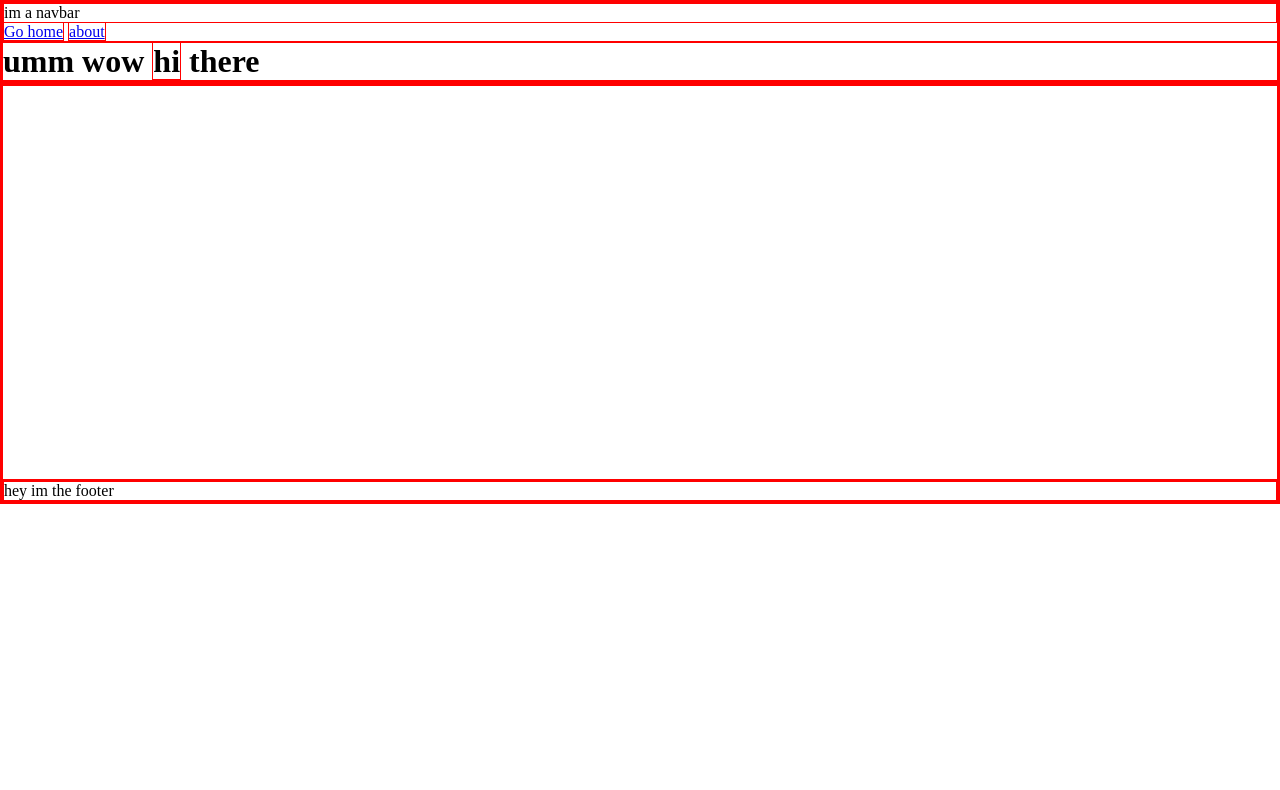
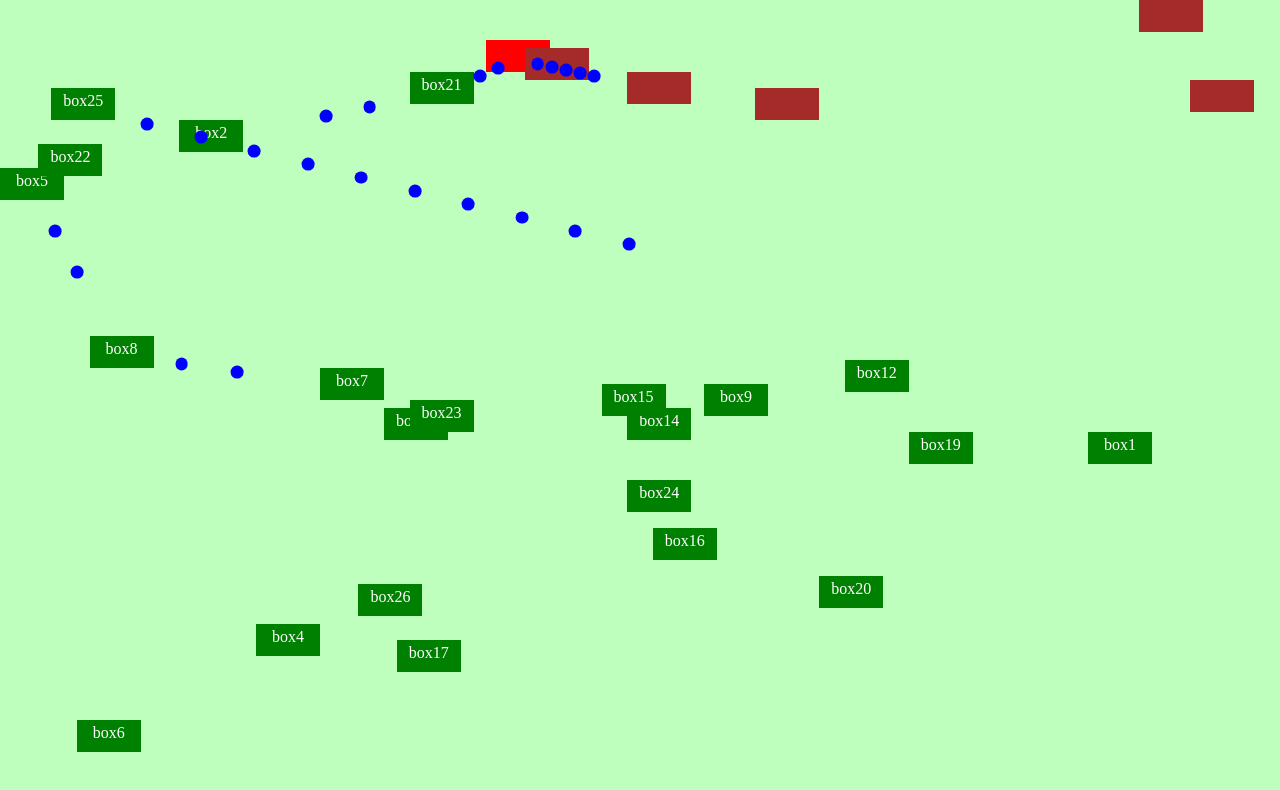
Before and after one commit to MaxwellW32/oldProjects, a website with bundled scripts: page index.html in a window 1280 px wide. Built offline with nearby package versions, Linux system fonts and the light colour scheme.

Commit message:
first commit

```diff
--- a/index.css
+++ b/index.css
@@ -2,51 +2,69 @@
     box-sizing: border-box;
     margin: 0;
     padding: 0;
-    border: 1px solid red !important;
+    /* border: 1px solid red !important; */
 }
 
-body {
-    overflow-x: hidden;
-}
-.workingDiv{
-    height: 395px;
-    overflow: hidden;
+body{
+    text-align: center;
+    color: white;
+    background-color: brown;
+    font-size: calc(1px, 1vw, 3rem);
 }
 
-.mainH1{
-    cursor: pointer;
+#rootDiv{
+    height: 100dvh;
+    background-color: rgb(190, 255, 190);
+    position: relative;
 }
 
-@keyframes shake {
-    to { transform: translateX(10%) }
+.smallRec{
+    position: absolute;
+    aspect-ratio: 2/1;
+    background-color: brown;
+    display: grid;
+    align-items: center;
+    justify-items: center;
 }
 
-.scaleCircle{
+#safeRect{
+    height: 100%;
+    position: absolute;
+    top: 0;
+    left: 100%;
+    translate: -100%;
+    width: 5%;
+    background-color: blueviolet;
+}
+
+.bubble{
+    width: 1%;
+    position: absolute;
+    aspect-ratio: 1/1;
+    background-color: blue;
     border-radius: 50%;
-    width: 20px;
+    translate: -50% -50%;
+}
+
+.boxNumber{
+    /* height: 100%; */
+}
+
+@keyframes rumbleBubble {
+    0% {translate: 0% 0%;}
+    25% {translate: 10% 10%;}
+    50% {translate: -10% 10%;}
+    75% {translate: 10% -10%;}
+    85% {translate: -10% -10%;}
+    95% {translate: 20% 20%;}
+    100% {translate: -30% -30%;}
+
+}
+#myTest{
+    background-color: brown;
     aspect-ratio: 1/1;
     position: absolute;
-    top: 10%;
-    left: 90%;
-    background-color: red;
-    border: none !important;
-    z-index: 2;
-    transition: scale 400ms;
+    width: 2rem;
+    top: 0;
+    left: 2rem;
 }
-
-.scaleCircle:last-of-type{
-    /* in front */
-    background-color: green;
-    z-index: 1;
-}
-
-.circText{
-    position: absolute;
-    top: 50%;
-    left: 50%;
-    white-space: nowrap;
-    translate: -50% -50%;
-    font-size: .15rem;
-    color: white;
-    border: none !important;
-}
--- a/index.html
+++ b/index.html
@@ -6,18 +6,12 @@
     <meta name="viewport" content="width=device-width, initial-scale=1.0">
     <link rel="stylesheet" href="index.css" />
     <title>Document</title>
-    <script defer src="./build/useful/LoadNavBar.js"></script>
+    <!-- <script defer src="./build/useful/LoadNavBar.js"></script> -->
     <script defer src="./build/index.js"></script>
 </head>
 <body>
+
     <div class="holdNavBar"></div>
-
-    <h1 class="mainH1">umm wow <span class="mainH1Span">hi</span> there</h1>
-
-    <div class="circleScale1"></div>
-    <div class="circleScale2"></div>
-
-    <div class="workingDiv"></div>
 
     <div class="holdFooter"></div>
 </body>
--- a/src/index.ts
+++ b/src/index.ts
@@ -1,236 +1,265 @@
+function startAll(){
+    //declare dom elements here
 
-function AllForTrackingMouse(){
-    const mySpan = document.querySelector(".mainH1Span") as HTMLSpanElement
+    function makeElement(elType: string, id: string, className: string){
+        const element = document.createElement(`${elType}`)
 
-    function startKeydown(){
-        document.addEventListener("keydown", handleKeydown)
+        if (id !== ""){
+            element.setAttribute("id", `${id}`)
         }
-    startKeydown()
 
-    function handleKeydown(event: KeyboardEvent){
-        const eventLetter = event.key.toLowerCase()
+        if (className !== ""){
+            element.setAttribute("class", `${className}`)
+        }
 
-        if (eventLetter === "k"){
-            console.log(`started`)
-            startTrackingMouse()
+        return element
+    }
+
+    function makeAll(){
+        //make all elements on the page
+
+        //add rootdiv
+        const rootDiv = makeElement("div","rootDiv","")
+
+        const body = document.querySelector('body') as HTMLElement;
+        const firstChild = body.firstElementChild;
+
+        if (firstChild === null) {
+        body.appendChild(rootDiv);
+        } else if (firstChild.id !== "rootDiv") {
+        body.insertBefore(rootDiv, firstChild.nextSibling);
+        }
+
+    }
+    makeAll()
+
+    //useAll properties made - variable declarations
+    const rootDiv = document.querySelector("#rootDiv") as HTMLElement
+
+    function myGame(amount: number){
+        rootDiv.innerHTML = ""
+
+        //brown squares
+        function makeSmallRecs(amount: number){
+            for (let i = 0; i <  amount; i++) {
+                const smallRec = makeElement("div", "", "smallRec")
+                rootDiv.appendChild(smallRec)
+            }
+        }
+        makeSmallRecs(amount)
+
+        const smallRectangles: NodeListOf<HTMLElement> = document.querySelectorAll(".smallRec")
+
+        //main code starts here
+        const allRecPositions:{
+            [key: string] : [number, number, boolean]
+        } = {
+        }
+
+        const alldistCompareAll:{
+            [key: string] : number
+        } = {
+        }
+
+        smallRectangles.forEach((eachRec, index) => {
+
+            const rndWidth = 5 - Math.floor((Math.random() * 1))
+            const maxWidth = 100 - rndWidth
+            const maxHeight = 100 - rndWidth
+
+            const rndX = Math.floor(Math.random() * maxWidth)
+            const rndY = Math.floor(Math.random() * maxHeight)
+
+            eachRec.style.top = `${rndY}%`
+            eachRec.style.left = `${rndX}%`
+            eachRec.style.width = `${rndWidth}%`
+
+            allRecPositions[`box${index+1}`] = [rndX + rndWidth / 2, rndY + rndWidth / 2, false]
+            eachRec.setAttribute("id", `box${index+1}`)
+
+        })
+
+
+        let currentBox = "box1"
+        let smallestDistArrObj : [string, number] = ["", Infinity]
+
+
+        let runAmt = 0
+
+        function assignNextSmallest(){
+            allRecPositions[currentBox][2] = true
+            smallestDistArrObj = ["", Infinity]
+            let comparedDistance
+
+            for (const key in allRecPositions) {
+
+                if (allRecPositions[key][2] === false){
+                    comparedDistance = findDistance(allRecPositions[currentBox][0], allRecPositions[currentBox][1], allRecPositions[key][0], allRecPositions[key][1])
+
+                    alldistCompareAll[key] = comparedDistance
+
+                    if (comparedDistance <= smallestDistArrObj[1]){
+                        smallestDistArrObj = [key, comparedDistance]
+                    }
                 }
             }
 
-    function startTrackingMouse(){
+            allRecPositions[smallestDistArrObj[0]][2] = true
 
-        let timesRan = 0
-        let deviation = 0
-        let maxDeviation = 0
-        let steps = 0
-        let deviationLimit = 5
 
-        function addMouseMove(){
-            document.addEventListener("mousemove", mouseWatch)
-        }
-        addMouseMove()
+            const div1Rect = {
+                left: allRecPositions[currentBox][0],
+                right: 100 - allRecPositions[currentBox][0],
+                top: allRecPositions[currentBox][1],
+                bottom: 100 - allRecPositions[currentBox][1]
+            };
+            const div2Rect = {
+                left: allRecPositions[smallestDistArrObj[0]][0],
+                right: 100 - allRecPositions[smallestDistArrObj[0]][0],
+                top: allRecPositions[smallestDistArrObj[0]][1],
+                bottom: 100 - allRecPositions[smallestDistArrObj[0]][1]
+            };
 
-        let mousePosition = {mouseY: 0}
-        let lastMousePosition = {mouseY: 0}
-        let alreadyRun = false
 
-        let lives = 3
 
-        function startOver(){
-            // alert(`reset`)
-            console.clear()
-            timesRan = 0
-            deviation = 0
-            maxDeviation = 0
-            steps = 0
-            mousePosition.mouseY = 0
-            lastMousePosition.mouseY = 0
-            alreadyRun = false
-            lives = 3
+            const midpoint = {
+            x: (div1Rect.left + div2Rect.left) / 2,
+            y: (div1Rect.top + div2Rect.top) / 2,
+            };
+
+            const angle = Math.atan2(div2Rect.top - div1Rect.top, div2Rect.left - div1Rect.left);
+
+            const segmentCount = 10;
+            const segmentLength = comparedDistance as number / segmentCount;
+
+            const segmentPoints: {
+                x: number,
+                y: number,
+            }[] = [];
+
+            for (let i = 0; i <= segmentCount; i++) {
+                const x = midpoint.x + Math.cos(angle) * (i * segmentLength);
+                const y = midpoint.y + Math.sin(angle) * (i * segmentLength);
+
+                // Check if the x coordinate lies outside the bounds of the parent divs
+                if (x < Math.min(div1Rect.left, div2Rect.left) || x > Math.max(div1Rect.right, div2Rect.right)) {
+                    continue;
                 }
 
-        function createAllOnScreen(){
-            const lifeCount = document.createElement("p")
-            lifeCount.setAttribute("class","lifeCount")
-            lifeCount.innerHTML = "3 lives"
-
-            const el = document.querySelector(".mainH1") as HTMLHeadingElement
-
-            el.insertAdjacentElement('afterend', lifeCount);
-
-        }
-        createAllOnScreen()
-
-        const lifePara = document.querySelector(".lifeCount") as HTMLParagraphElement
-        function subLivee(){
-            if (lives > 0){
-                lives--
+                // Check if the y coordinate lies outside the bounds of the parent divs
+                if (y < Math.min(div1Rect.top, div2Rect.top) || y > Math.max(div1Rect.bottom, div2Rect.bottom)) {
+                    continue;
                 }
 
-            if (lives = 0){
-                startOver()
-            }
-
-            lifePara.innerHTML = `${lives} lives`
-        }
-
-        function mouseWatch(event: MouseEvent){
-            const { clientX, clientY } = event;
-
-            if (!alreadyRun){
-                mousePosition.mouseY = clientY
-                lastMousePosition.mouseY = clientY
-                alreadyRun = true
-            }
-
-            steps++
-
-            if (steps >= 15){
-                mousePosition.mouseY = clientY
-                steps = 0
-            }
-
-            timesRan++
-
-            if (timesRan > 5){
-                console.log(`maxDeviation ${maxDeviation}`)
-                //check if they are still good
-                if (maxDeviation <= deviationLimit){
-                    // console.log(`good so far`)
-                    changeElementColor(mySpan, "green")
-                } else {
-                    // console.log(`ooh not good`)
-                    changeElementColor(mySpan, "red")
-                    subLivee()
-                }
-
-                timesRan = 0
-            }
-
-            //check
-            deviation = lastMousePosition.mouseY - mousePosition.mouseY
-
-            if (deviation < 0){
-                deviation *= -1
+                segmentPoints.push({ x, y });
             }
 
 
-            if (deviation > maxDeviation){
-                maxDeviation = deviation
+            let initial = 0
+            callABubble(10)
+
+            function callABubble(time: number){
+                setTimeout(()=>{
+                    if (initial < segmentPoints.length - 1){
+
+                        createBubble(segmentPoints[initial].x, segmentPoints[initial].y)
+                        initial++
+
+                        callABubble(time)
+                    }else{
+
+                        wdAnything(`#${currentBox}`, `<p>${currentBox}<p>`, "backgroundColor", "green")
+                        currentBox = smallestDistArrObj[0]
+                        wdAnything(`#${smallestDistArrObj[0]}`, "$$nochange$$", "backgroundColor", "red")
+
+                        if (runAmt < smallRectangles.length - 2){
+                            assignNextSmallest()
+                        }else{
+                            myGame(smallRectangles.length+1)
+                        }
+                        runAmt++
+                    }
+                }, time)
             }
 
-            // console.log(`deviation ${deviation} maxD: ${maxDeviation}`)
-            lastMousePosition.mouseY = mousePosition.mouseY
+        }
+         assignNextSmallest()
 
-            setCircleScale(maxDeviation)
-            setCircleText(clientX, clientY)
+        // let runAmt = 0
+
+        // const myInterval = setInterval(()=>{
+        //     if (runAmt < smallRectangles.length - 1){
+        //         assignNextSmallest()
+        //     }else{
+        //         clearInterval(myInterval)
+        //         myGame(smallRectangles.length+1)
+        //     }
+        //     runAmt++
+        // }, 1000)
+
     }
+    myGame(5)
 
-        function createCircles(amount: number = 2){
-            console.log(`hi`)
-            for (let i = 0; i < amount; i++) {
-                const circle = document.createElement("div")
-                circle.setAttribute("id",`circ${i+1}`)
-                circle.setAttribute("class","scaleCircle")
-                document.body.append(circle)
+
+    function findDistance(x1:number, y1:number, x2:number, y2:number) {
+        const xDiff = x2 - x1;
+        const yDiff = y2 - y1;
+        const distance = Math.sqrt(xDiff ** 2 + yDiff ** 2);
+
+        return distance;
     }
 
 
+    function createBubble(coordX: number, coordY: number){
+        const bubble = document.createElement("div")
+        bubble.setAttribute("class", "bubble")
 
-        }
-        createCircles()
-        //circle 1 is dynamic red
-        const circle1 = document.querySelector(`#circ1`) as HTMLDivElement
-        const circle2 = document.querySelector(`#circ2`) as HTMLDivElement
-        circle2.style.scale = `${deviationLimit}`
+        bubble.style.top = `${coordY}%`
+        bubble.style.left = `${coordX}%`
+        // bubble.style.backgroundColor = `rgb(${255 - activeId * 20},${activeId*10},${activeId*30})`
 
-        function setCircleScale(scale: number = 1){
+        rootDiv.appendChild(bubble)
 
-            if (scale >= deviationLimit){
-                scale = deviationLimit
+        setTimeout(()=>{
+            bubble.style.animation = `rumbleBubble 2500ms`
+            setTimeout(()=>{
+                bubble.remove()
+            },2500)
+        },4000)
     }
 
-            circle1.style.scale = `${scale}`
+    function wdAnything(elements: NodeListOf<HTMLElement> | HTMLElement | string, textValue: string, styleProp?: string, stylePropValue?:string){
+        //write any change to the DOM
+
+        if (typeof elements === "string"){
+            const getAllEl = document.querySelectorAll(`${elements}`)
+
+            if (!getAllEl){
+                console.log(`couldn't find element`)
+                return
+            }else{
+                elements = getAllEl as NodeListOf<HTMLElement>
+            }
         }
 
-        function setCircleText(x: number, y:number){
-            circle1.innerHTML = `<p class="circText">X: ${x} Y: ${y}</p>`
+        if (elements instanceof NodeList){
+            elements.forEach(addChange)
+
+        } else if (elements instanceof HTMLElement){
+            addChange(elements)
+        }
+
+        function addChange(element: HTMLElement){
+
+            if (styleProp && stylePropValue){
+                (element.style as any)[styleProp] = stylePropValue!;
+            }
+
+            if (textValue !== "$$nochange$$"){
+                element.innerHTML = textValue
             }
         }
     }
-AllForTrackingMouse()
 
-// function AllForWorkingDiv(){
-//     //outer function - closure
-//     let workDiv = document.querySelector(".workingDiv") as HTMLDivElement
-//     let currentlyRunning = false
-
-//     function displayMousePosition(){
-//         document.addEventListener("mousemove", updateWorkDiv)
-//         currentlyRunning = true
-//     }
-
-//     displayMousePosition()
-
-//     let workDivAmount = 0
-
-//     function updateWorkDiv(event: MouseEvent){
-
-//         const { clientX, clientY } = event;
-
-//         workDiv.innerHTML = `X: ${clientX} Y: ${clientY}</p> ${workDiv.innerHTML}`
-
-//         if (workDivAmount >= 100){
-//             workDiv.innerHTML = ""
-//             workDivAmount = -1
-//         }
-
-//         workDivAmount++
-//     }
-// }
-// AllForWorkingDiv()
-
-function handleLongMouseClick(element:string, eventType:string = "mousedown", time: number = 100){
-    let mainEls = document.querySelectorAll(`${element}`) as NodeListOf<HTMLElement>
-    let timeOut : number | undefined;
-
-    mainEls.forEach((eachEl)=>{
-        if (eventType === "mousedown"){
-            eachEl.addEventListener(element, ()=>{handleClick("start")})
-            eachEl.addEventListener(`mouseup`, ()=>{handleClick("stop")})
-
-        }else if (eventType === "mouseenter"){
-            eachEl.addEventListener(element, ()=>{handleClick("start")})
-            eachEl.addEventListener(`mouseleave`, ()=>{handleClick("stop")})
 }
-
-        function handleClick(option:string){
-                if (option === "start"){
-                    timeOut = setTimeout(()=>{
-                    console.log(`hello there ${time} ms`)
-                    changeElementColor(eachEl, "blue")
-                    runVibration(eachEl, "add")
-                }, time)
-
-            }else if (option === "stop"){
-                if (timeOut){
-                    clearTimeout(timeOut)
-                    changeElementColor(eachEl, "black")
-                    runVibration(eachEl, "rem")
-                }
-            }
-        }
-    })
-}
-handleLongMouseClick(".mainH1", "mouseenter")
-
-function changeElementColor(element:HTMLElement, color:string){
-    element.style.color = `${color}`
-}
-
-function runVibration(element:HTMLElement, option:string){
-    if (option === "add"){
-        element.style.animation = `shake 400ms infinite alternate`
-    }else if (option === "rem"){
-        element.style.removeProperty("animation")
-    }
-}
+startAll()
```
Also changed, not shown: build/index.js. Lines whose indentation alone changed are shown as unchanged.
